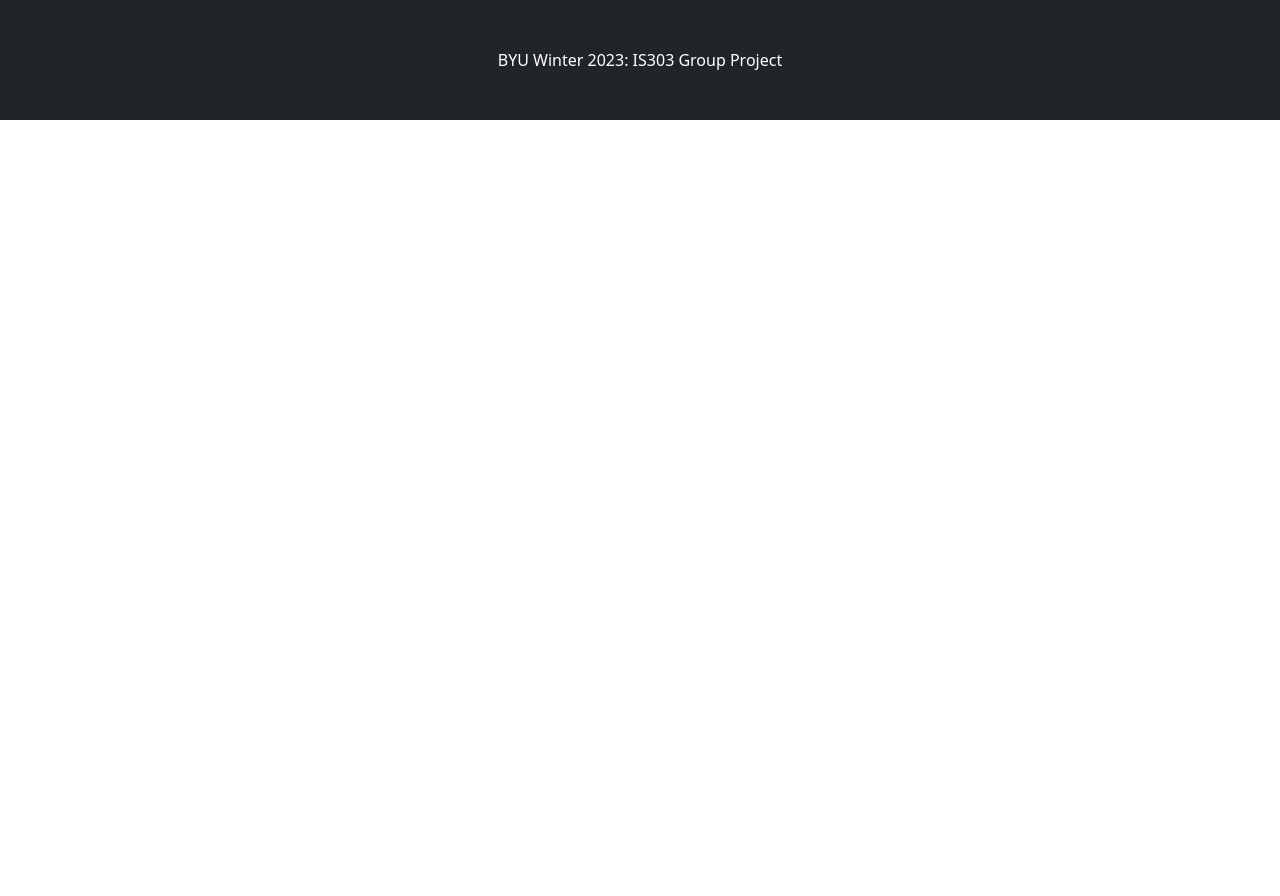
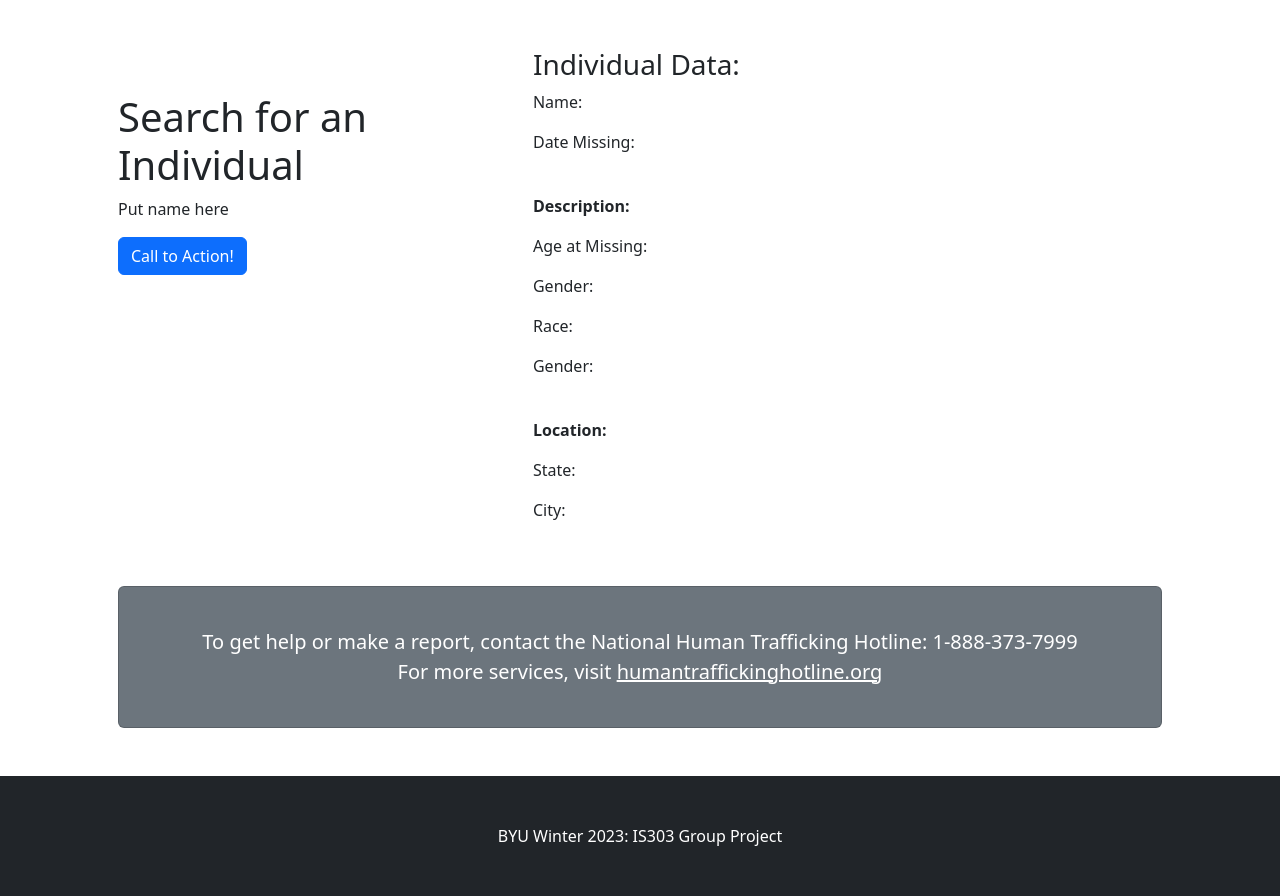
Before and after one commit to len10188/missingPersonsGroup, a Django app: page /individual in a window 1280 px wide. Shown: the part 56-952 px from the top of the page. Before the commit the page ends 176 px from the top, so only its background shows below. Run offline with Django 4.2, Linux system fonts and the light colour scheme; some libraries are stand-ins or nearby versions.

Commit message:
formatted individuals.html page

```diff
--- a/missingPersonsGroup/templates/landingPage/index.html
+++ b/missingPersonsGroup/templates/landingPage/index.html
@@ -6,7 +6,7 @@
 {% load static %}
 {% block content %}
                 <div class="col-lg-5" style="width:38%">
-                    <h1 class="font-weight-light center-text-title">Missing Persons</h1>
+                    <h1 class="font-weight-light">Business Name or Tagline</h1>
                     <p>This is a template that is great for small businesses. It doesn't have too much fancy flare to it, but it makes a great use of the standard Bootstrap core components. Feel free to use this template for any project you want!</p>
                     <a class="btn btn-primary" href="#!">Call to Action!</a>
                 </div>
--- a/missingPersonsGroup/templates/landingPage/individual.html
+++ b/missingPersonsGroup/templates/landingPage/individual.html
@@ -1,5 +1,36 @@
 {% extends 'base.html' %}
 {% load static %}
 {% block content %}
-
+<div class="container px-4 px-lg-5">
+    <!-- Heading Row-->
+    <div class="row gx-4 gx-lg-5 align-items-center my-5">
+        <div class="col-lg-7" style="height:400px; width:38%; overflow:auto;">
+            <h1 class="font-weight-light">Search for an Individual</h1>
+            <p>Put name here</p>
+            <a class="btn btn-primary" href="#!">Call to Action!</a>
+        </div>
+        <div class="col-lg-5" style="width:62%">
+            <h3 style="align-items: center;">Individual Data:</h3>
+            <p>Name:</p>
+            <p>Date Missing:</p>
+            <br>
+            <p><strong>Description:</strong></p>
+            <p>Age at Missing:</p>
+            <p>Gender:</p>
+            <p>Race:</p>
+            <p>Gender:</p>
+            <br>
+            <p><strong>Location:</strong></p>
+            <p>State:</p>
+            <p>City:</p>
+        </div>
+    </div>
+        <div class="card text-white bg-secondary my-5 py-4 text-center">
+            <div class="card-body">
+                <p class="text-white m-0" style="font-size:20px">To get help or make a report, contact the National Human Trafficking Hotline: 1-888-373-7999</p>
+                <p class="text-white m-0" style="font-size:20px">For more services, visit <a class="text-white m-0" href="https://humantraffickinghotline.org" target="_blank">humantraffickinghotline.org</a></p>
+            </div>
+        </div>
+    </div>
+</div>
 {% endblock %}
```
